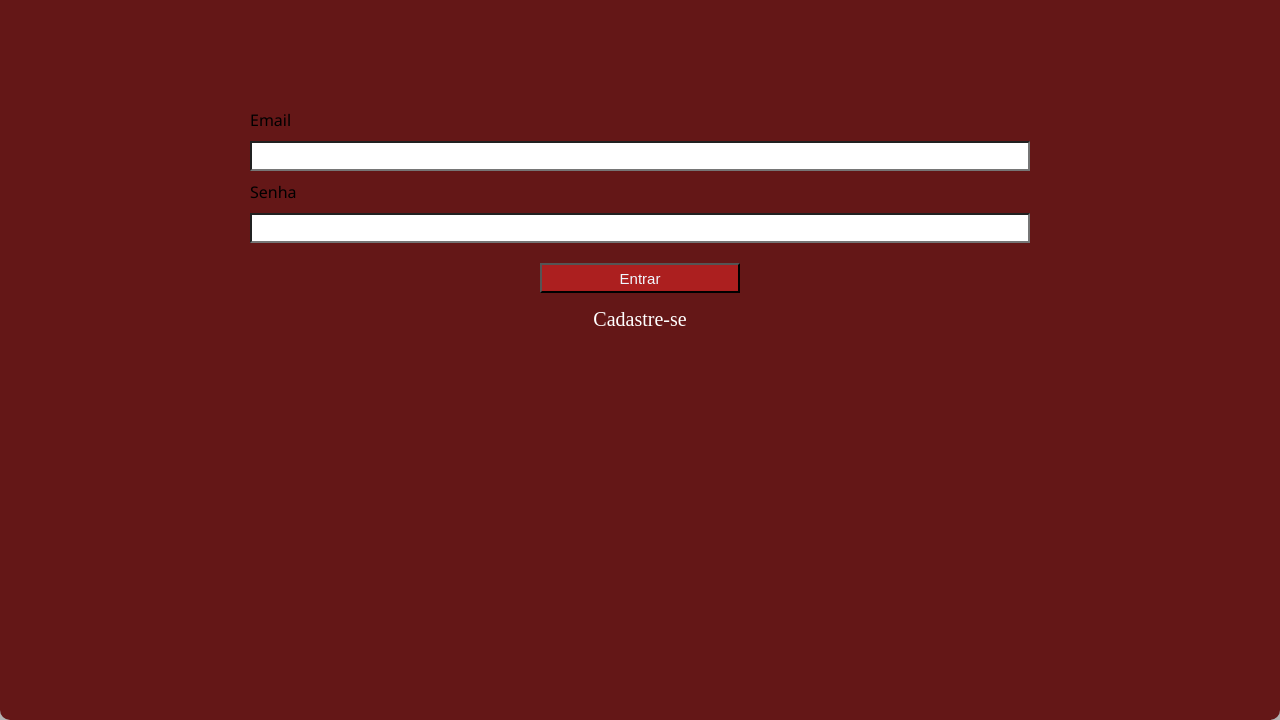
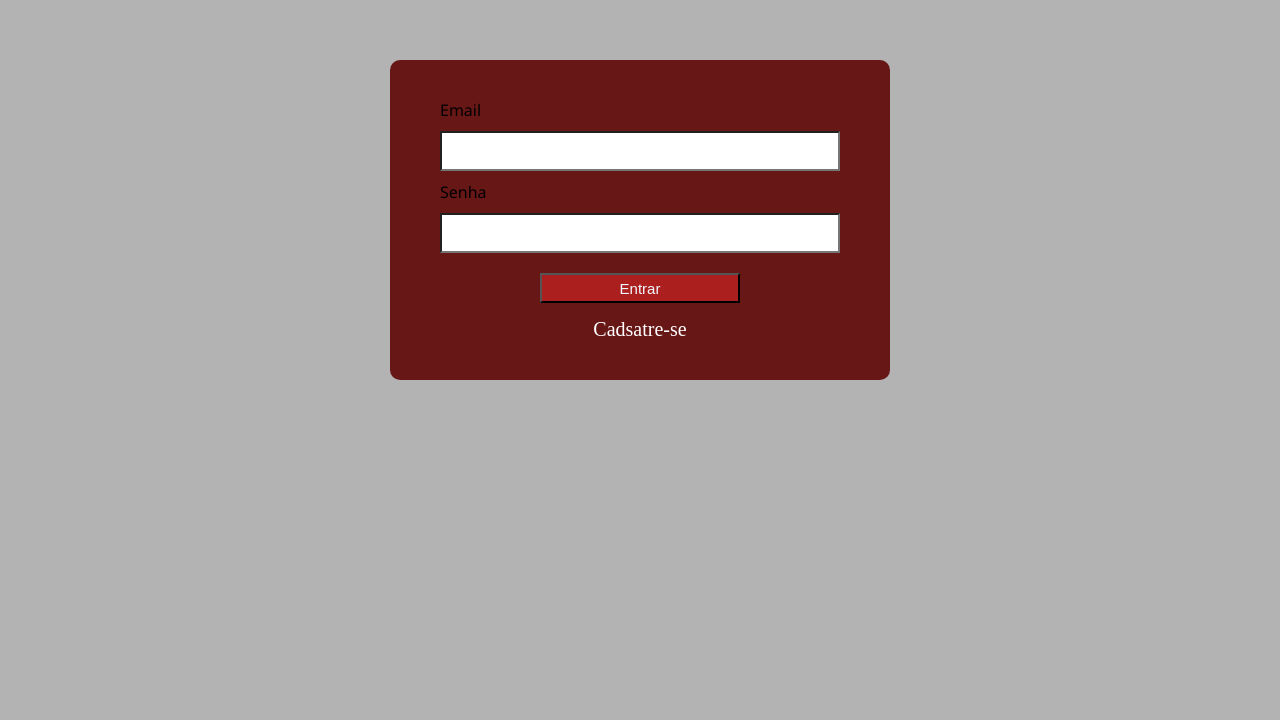
Before and after one commit to Vinicius1105/Sistema-Chamado, a plain HTML site: page index.html in a window 1280 px wide. Shown: the part 180-900 px from the top of the page. After the commit the page ends 800 px from the top, so only its background shows below. Drawn offline with Linux system fonts and the light colour scheme.

Commit message:
figma andamento

```diff
--- a/css/cadastro.css
+++ b/css/cadastro.css
@@ -4,9 +4,14 @@
     box-sizing: border-box;
     }
 
+    body{
+        display: flex;
+        justify-content: center;
+        align-items: center;
+        height: 100vh;
+    }
 .container{
     display: flex;
-    margin-left: 10%;
     gap: 10px;
     align-items: center;
     height: 100vh;
@@ -17,9 +22,9 @@ form{
     display: flex;
     flex-direction: column;
     padding: 40px;
-    border-radius: 20px;
+    border-radius: 30px;
     gap: 5px;
-    width: 1000%;
+    width: 600px;
 }
 
 label{
--- a/css/style.css
+++ b/css/style.css
@@ -6,15 +6,10 @@ box-sizing: border-box;
 
 body{
     background-color: rgb(179, 179, 179);
-}
-
-body{
-
     display: flex;
     justify-content: center;
     align-items: center;
     height: 100vh;
-
 }
 
 form{
@@ -22,10 +17,10 @@ form{
     flex-direction: column;
     justify-content: center;
     gap: 10px;
-    width: 2000px;
-    height: 1000px;
-    background-color:#641717;
-    padding: 250px;
+    background-color:#681717;
+    padding: 50px;
+    width: 500px;
+    height: 40%;
     border-radius: 10px;
 
 }
@@ -35,7 +30,7 @@ label{
 }
 input{
     width: 100%;
-    height: 30px;
+    height: 40px;
     background-color: #ffffff;
     font-size: 15px;
     padding: 10px;
--- a/index.html
+++ b/index.html
@@ -14,7 +14,7 @@
         <input type="password" name="Senha" id="">
     <div class="button">
         <button>Entrar</button>
-        <a href="">Cadastre-se</a>
+        <a href="cadastro.html">Cadsatre-se</a>
     </div>
 
 </form>
```
Also changed, not shown: cadastro.html (+1 -1 lines).
